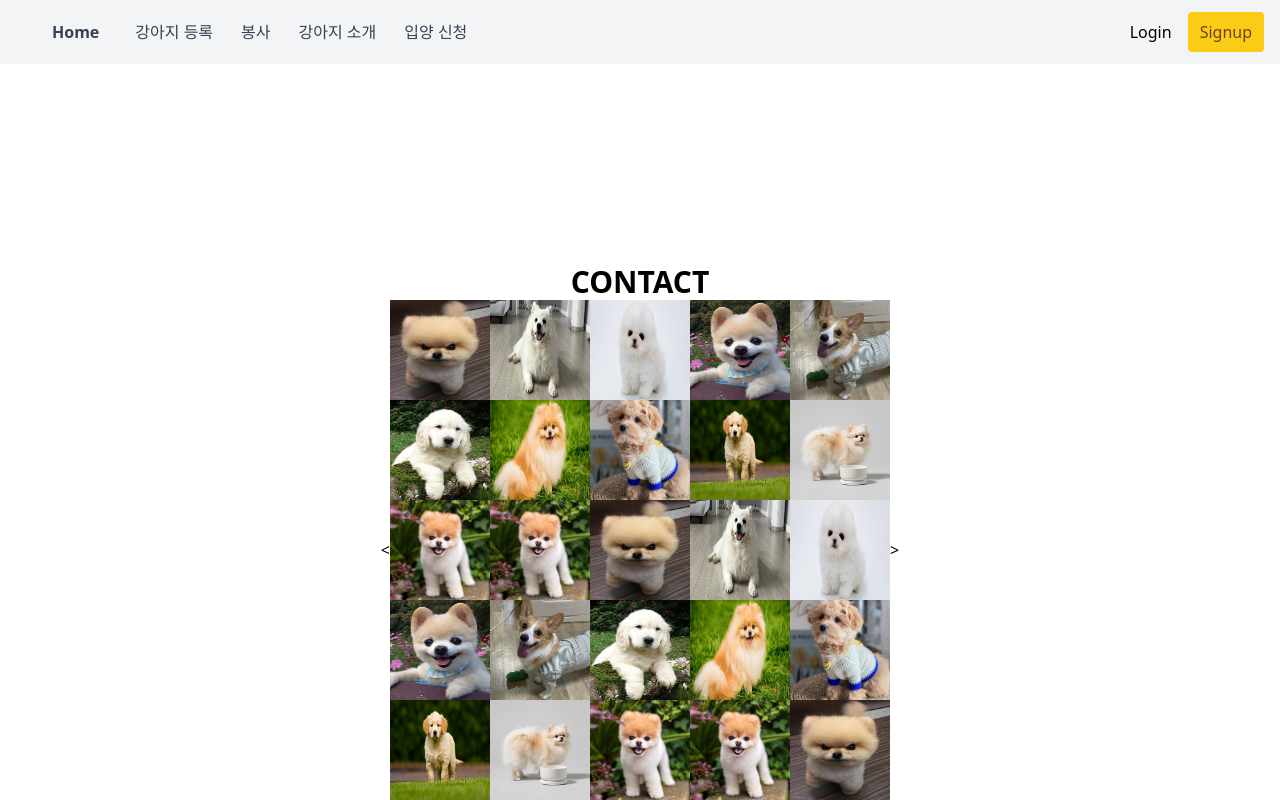
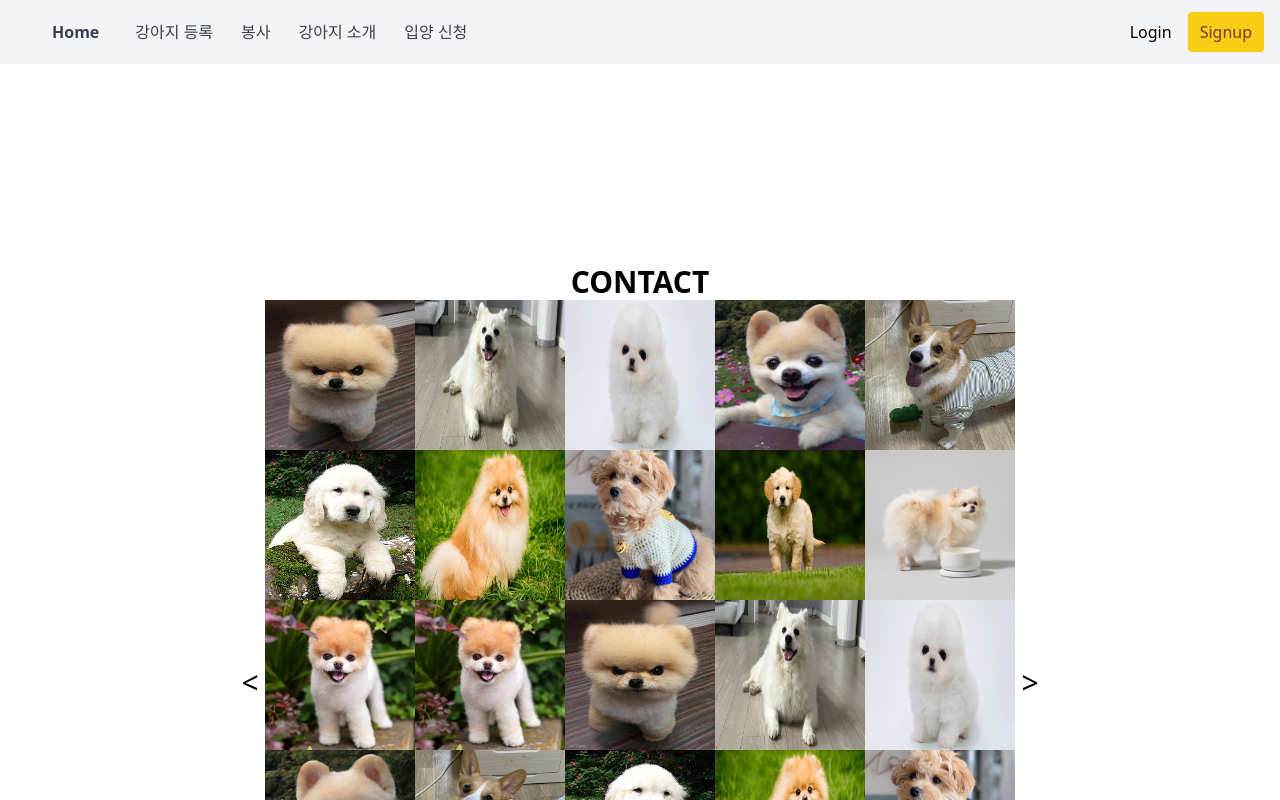
Before and after one commit to Team-Discipline/SaveDog-Frontend, a Next.js app: page / in a window 1280 px wide. Shown: the top 800 px of the page. Built offline with nearby package versions, Linux system fonts and the light colour scheme.

Commit message:
사진 크기 수정

```diff
--- a/src/components/DogsListView.tsx
+++ b/src/components/DogsListView.tsx
@@ -11,7 +11,11 @@ const imageListContainerStyle: React.CSSProperties = {
   justifyContent: 'center',
 };
 
-const arrowButtonStyle: React.CSSProperties = {};
+const arrowButtonStyle: React.CSSProperties = {
+  width: '30px',
+  height: '30px',
+  fontSize: '30px',
+};
 
 const imageWrapperStyle: React.CSSProperties = {
   display: 'flex',
@@ -19,8 +23,8 @@ const imageWrapperStyle: React.CSSProperties = {
 };
 
 const imageItemStyle: React.CSSProperties = {
-  width: '100px',
-  height: '100px',
+  width: '150px',
+  height: '150px',
   maxWidth: '400px',
   margin: '0 10px',
 };
@@ -80,7 +84,7 @@ const DogsListView: React.FC<ImageListProps> = ({images}) => {
             src={images[index]}
             alt={`Image ${index + 1}`}
             className={`image-item ${index === currentIndex ? 'center-image' : ''}`}
-            style={{ width: '100px', height: '100px' }}
+            style={{ width: '150px', height: '150px' }}
           />
         ))}
       </div>
@@ -92,7 +96,7 @@ const DogsListView: React.FC<ImageListProps> = ({images}) => {
         &lt;
       </button>
       <div style={imageWrapperStyle}>{renderImages()}</div>
-      <button onClick={goToNext} className="arrow-button">
+      <button onClick={goToNext}  style={arrowButtonStyle} className="arrow-button">
         &gt;
       </button>
 
```
